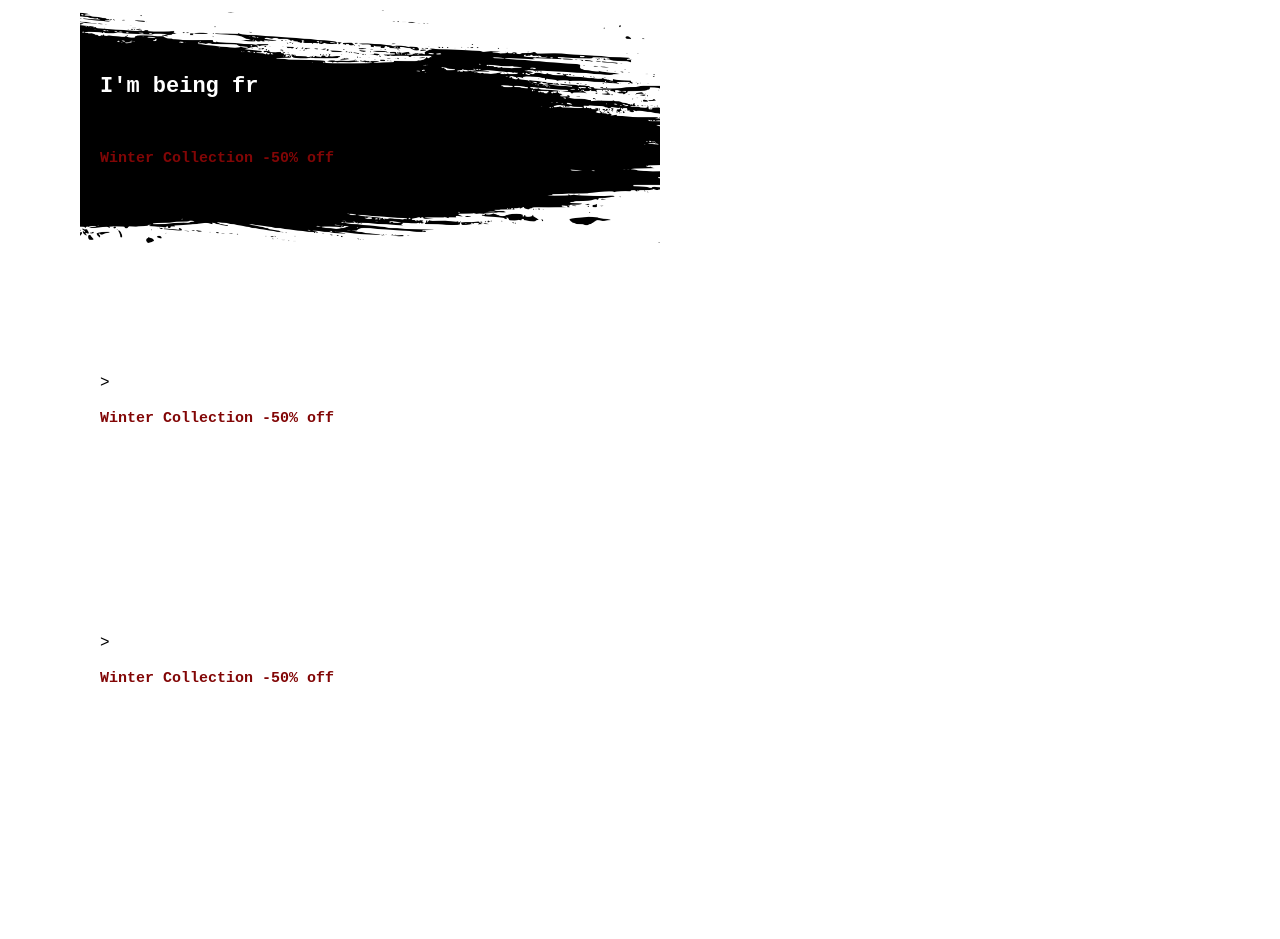
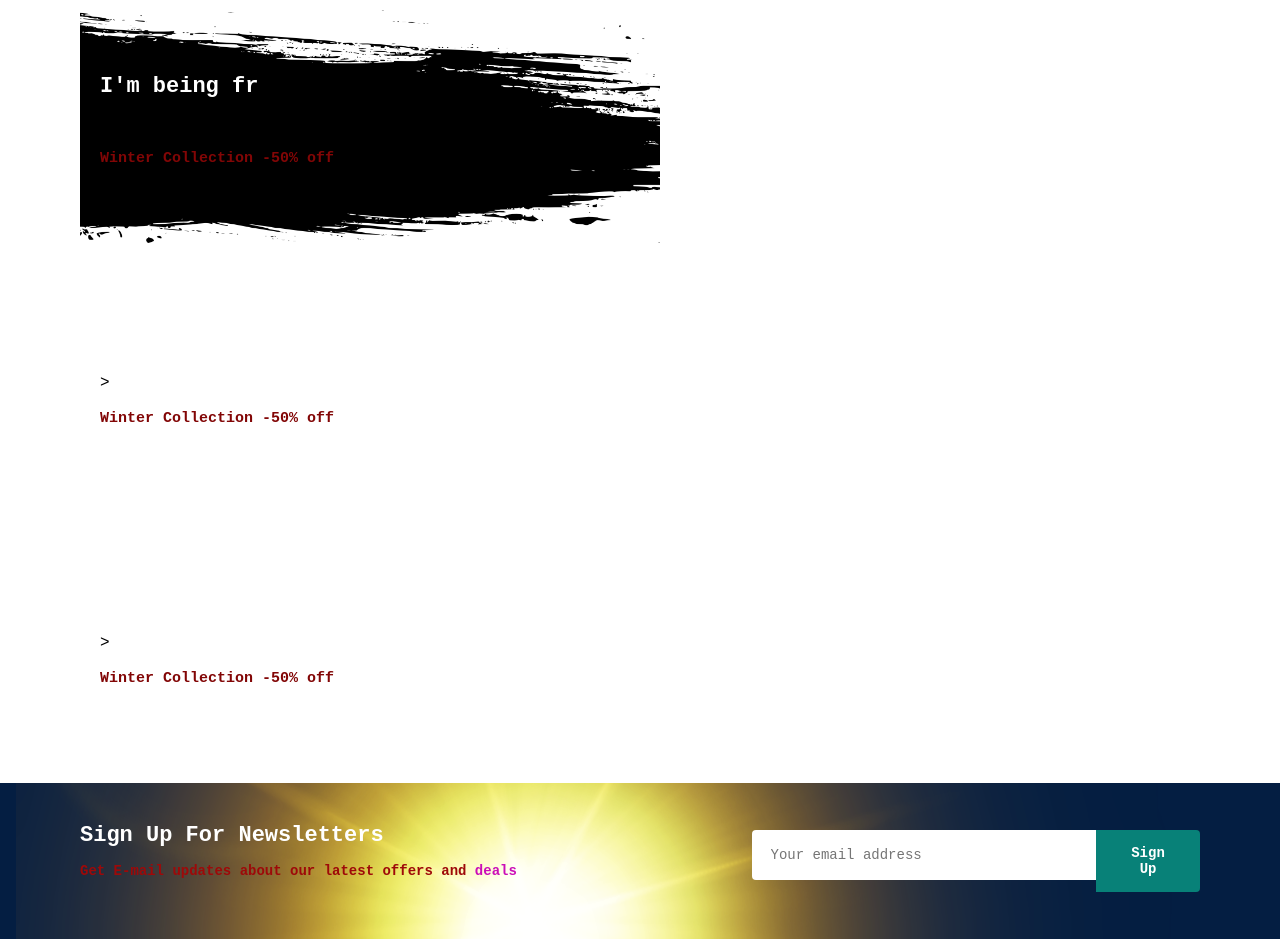
Before and after one commit to andytle95/ECOMMERCESITE, a plain HTML site: page index.html in a window 1280 px wide. Shown: the part 4345-5284 px from the top of the page. Before the commit the page ends 5128 px from the top, so only its background shows below. Drawn offline with nearby package versions, Linux system fonts and the light colour scheme; a web font is replaced by a local one.

Commit message:
newsletter section done

```diff
--- a/index.html
+++ b/index.html
@@ -367,6 +367,17 @@
                                                                 </div>
     </section>
 
+    <section id="newsletter" class="section-p1" class="section-m1">
+        <div class-newstext>
+            <h4>Sign Up For Newsletters</h4>
+            <p>Get E-mail updates about our latest offers and<span> deals </span></p>
+        </div>
+        <div class="form">
+            <input type="text" placeholder="Your email address">
+            <button class="normal">Sign Up</button>
+        </div>
+    </section>
+
     <script src="script.js"></script>
 </body>
 </html>
--- a/style.css
+++ b/style.css
@@ -432,3 +432,55 @@ body {
     font-weight: 800;
     font-size: 15px;
 }
+
+#newsletter {
+    display: flex;
+    justify-content: space-between;
+    flex-wrap: wrap;
+    align-items: center;
+    background-image: url("img/couponbg.png");
+    background-repeat: no-repeat;
+    background-position: 20% 30%;
+    background-color: #041e42;
+}
+
+#newsletter h4 {
+    font-size: 22px;
+    font-weight: 700;
+    color: #fff;
+}
+
+#newsletter p {
+    font-size: 14px;
+    font-weight: 600;
+    color: rgb(158, 9, 9);
+}
+
+#newsletter p span {
+    color: rgb(203, 14, 184);
+}
+
+#newsletter .form {
+    display: flex;
+    width: 40%;
+
+}
+
+#newsletter input {
+    height: 3.125rem;
+    padding: 0 1.25em;
+    font-size: 14px;
+    width: 100%;
+    border: 1px solid transparent;
+    border-radius: 4px;
+    outline: none;
+    border-top-right-radius: 0;
+    border-bottom-right-radius: 0;
+}
+ #newsletter button {
+    background-color: #088178;
+    color: #fff;
+    white-space: no-wrap;
+    border-top-left-radius: 0;
+    border-bottom-left-radius: 0;
+ }
```
